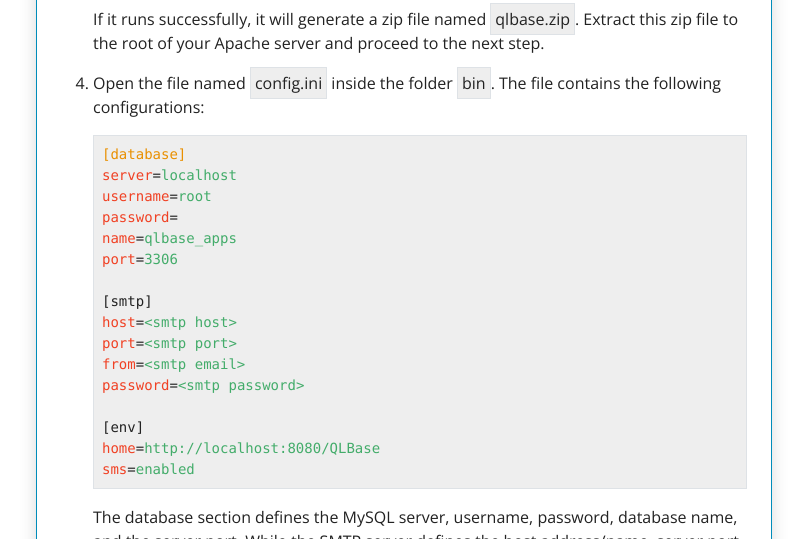
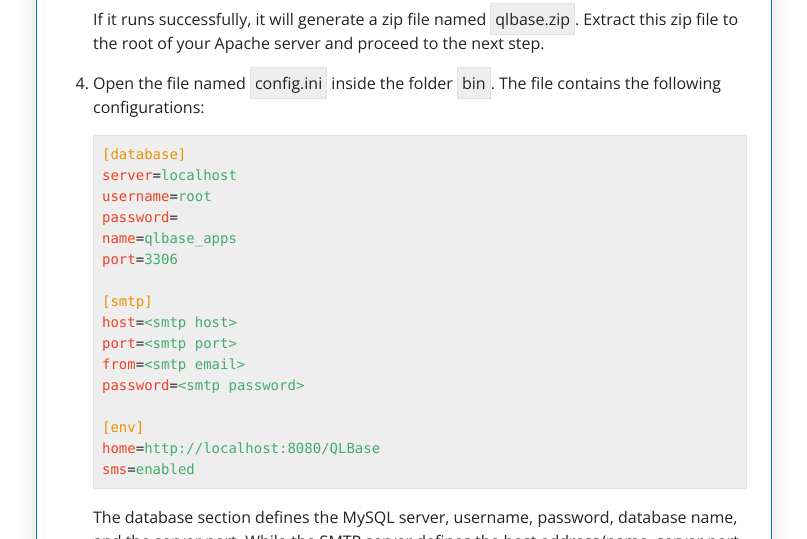
Before and after one commit to nthnn/QLBase, a Vue app in the folder documentations/: page /deployment in a window 1280 px wide. Shown: the part 1780-2319 px from the top of the page, without its empty margins (426-1233 px from the left). Built offline with nearby package versions, Linux system fonts and the light colour scheme.

Commit message:
Section coloring for bin/config.ini on documentations.

```diff
--- a/documentations/src/views/Deployment.vue
+++ b/documentations/src/views/Deployment.vue
@@ -84,13 +84,13 @@
 <span class="text-danger">name</span>=<span class="text-success">qlbase_apps</span>
 <span class="text-danger">port</span>=<span class="text-success">3306</span>
 
-[smtp]
+<span class="text-warning">[smtp]</span>
 <span class="text-danger">host</span>&#61;<span class="text-success">&lt;smtp host&gt;</span>
 <span class="text-danger">port</span>&#61;<span class="text-success">&lt;smtp port&gt;</span>
 <span class="text-danger">from</span>&#61;<span class="text-success">&lt;smtp email&gt;</span>
 <span class="text-danger">password</span>&#61;<span class="text-success">&lt;smtp password&gt;</span>
 
-[env]
+<span class="text-warning">[env]</span>
 <span class="text-danger">home</span>=<span class="text-success">http://localhost:8080/QLBase</span>
 <span class="text-danger">sms</span>=<span class="text-success">enabled</span></pre>
             <p>The database section defines the MySQL server, username, password, database name, and the server port. While the SMTP server defines the host address/name, server port, from (email address of origin), and password; this SMTP configuration will be used as email gateway for recovering forgotten passwords of users. The SMS service enability can also be configured with either "enabled" or "disabled" value. And lastly, the environment section defines the root URL of the current QLBase runtime.</p>
```
